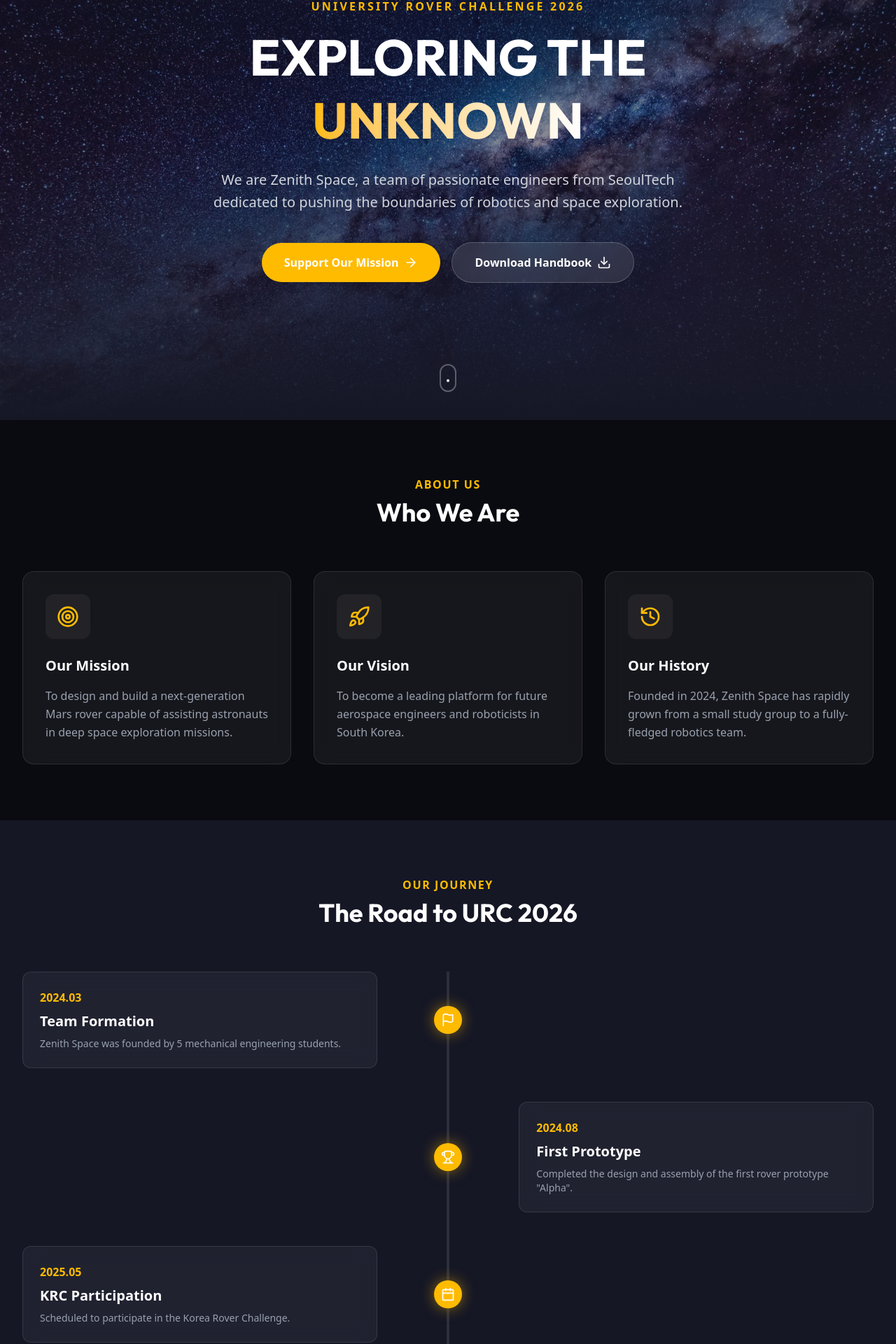
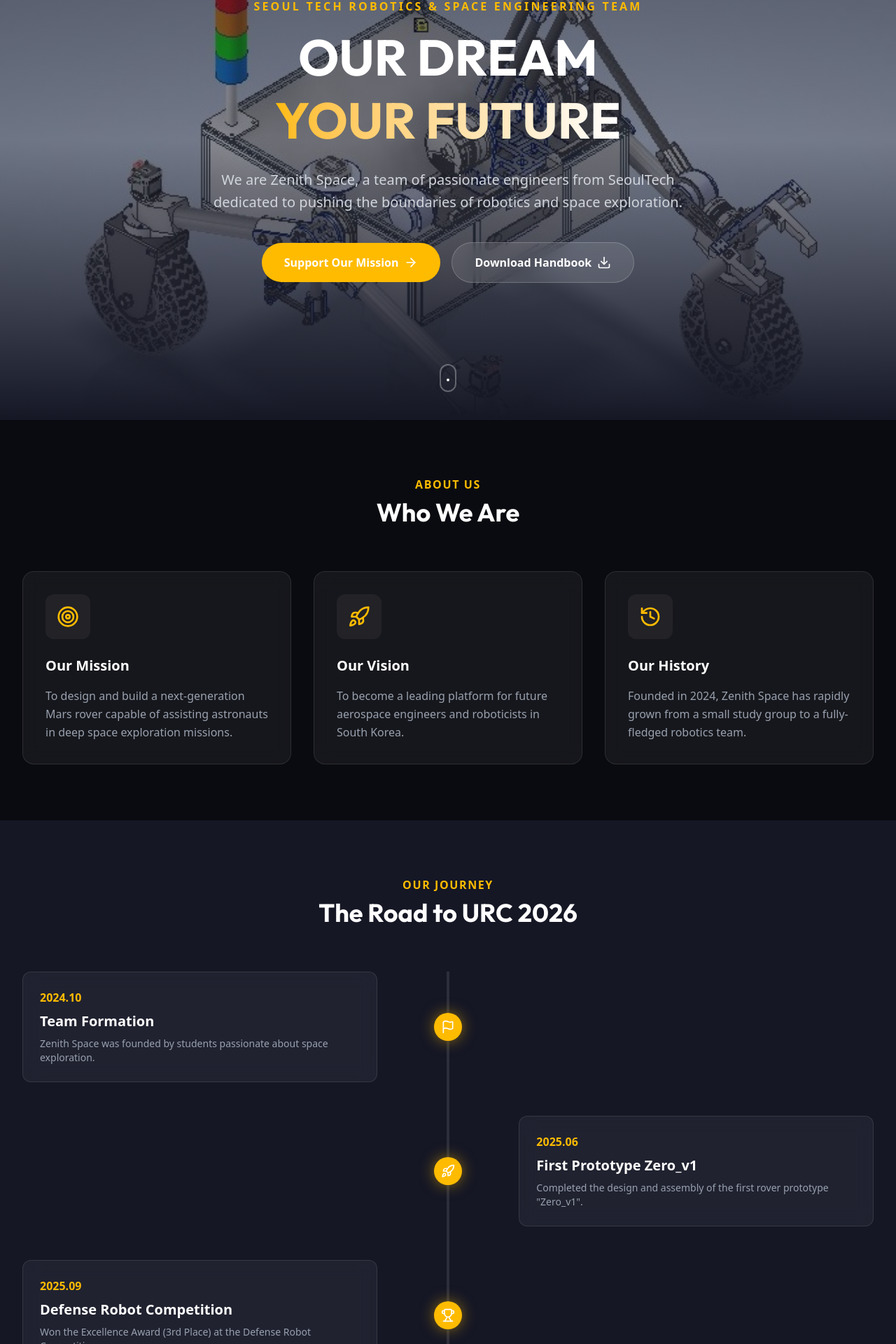
Before and after one commit to ZenithSpace/zenith.github.io, a React (Vite) app in the folder zenith-web/: page / in a window 1280 px wide. Shown: the part 200-2120 px from the top of the page at 70% size. Built offline with nearby package versions, Linux system fonts and the light colour scheme; a web font is replaced by a local one.

Commit message:
Update content: Hero image/text, Journey timeline, Team placeholders

```diff
--- a/zenith-web/src/components/Hero.tsx
+++ b/zenith-web/src/components/Hero.tsx
@@ -1,6 +1,6 @@
 import { motion } from 'framer-motion';
 import { ArrowRight, Download } from 'lucide-react';
-import heroBg from '../assets/hero_bg.jpg';
+import heroBg from '../assets/Zero_v2.jpg';
 import { useLanguage } from '../context/LanguageContext';
 
 const Hero = () => {
--- a/zenith-web/src/components/Journey.tsx
+++ b/zenith-web/src/components/Journey.tsx
@@ -1,5 +1,5 @@
 import { motion } from 'framer-motion';
-import { Calendar, Flag, Trophy, Rocket } from 'lucide-react';
+import { Flag, Trophy, Rocket } from 'lucide-react';
 import { useLanguage } from '../context/LanguageContext';
 
 const Journey = () => {
@@ -7,28 +7,22 @@
 
     const milestones = [
         {
-            year: '2024.03',
-            title: 'Team Formation',
-            description: 'Zenith Space was founded by 5 mechanical engineering students.',
+            year: t('journey.milestones.founded.year'),
+            title: t('journey.milestones.founded.title'),
+            description: t('journey.milestones.founded.desc'),
             icon: <Flag size={20} />
         },
         {
-            year: '2024.08',
-            title: 'First Prototype',
-            description: 'Completed the design and assembly of the first rover prototype "Alpha".',
-            icon: <Trophy size={20} />
+            year: t('journey.milestones.prototype.year'),
+            title: t('journey.milestones.prototype.title'),
+            description: t('journey.milestones.prototype.desc'),
+            icon: <Rocket size={20} />
         },
         {
-            year: '2025.05',
-            title: 'KRC Participation',
-            description: 'Scheduled to participate in the Korea Rover Challenge.',
-            icon: <Calendar size={20} />
-        },
-        {
-            year: '2026.05',
-            title: 'URC 2026',
-            description: 'Aiming to compete in the University Rover Challenge in Utah, USA.',
-            icon: <Rocket size={20} />
+            year: t('journey.milestones.award.year'),
+            title: t('journey.milestones.award.title'),
+            description: t('journey.milestones.award.desc'),
+            icon: <Trophy size={20} />
         }
     ];
 
--- a/zenith-web/src/components/Team.tsx
+++ b/zenith-web/src/components/Team.tsx
@@ -4,12 +4,11 @@
 const Team = () => {
     const { t } = useLanguage();
 
-    const leads = [
-        { name: 'Kim Min-su', role: t('team.roles.lead'), image: 'https://images.unsplash.com/photo-1500648767791-00dcc994a43e?auto=format&fit=crop&q=80&w=200&h=200' },
-        { name: 'Lee Ji-won', role: t('team.roles.mechanical'), image: 'https://images.unsplash.com/photo-1494790108377-be9c29b29330?auto=format&fit=crop&q=80&w=200&h=200' },
-        { name: 'Park Jun-ho', role: t('team.roles.software'), image: 'https://images.unsplash.com/photo-1507003211169-0a1dd7228f2d?auto=format&fit=crop&q=80&w=200&h=200' },
-        { name: 'Choi Su-jin', role: t('team.roles.electrical'), image: 'https://images.unsplash.com/photo-1438761681033-6461ffad8d80?auto=format&fit=crop&q=80&w=200&h=200' },
-    ];
+    const leads = Array(4).fill({
+        name: t('team.comingSoon'),
+        role: t('team.preparing'),
+        image: 'https://images.unsplash.com/photo-1516339901601-2e1b62dc0c45?auto=format&fit=crop&q=80&w=200&h=200'
+    });
 
     return (
         <section id="team" className="py-20 bg-zenith-main relative">
--- a/zenith-web/src/data/translations.ts
+++ b/zenith-web/src/data/translations.ts
@@ -10,9 +10,9 @@
             contact: 'Contact',
         },
         hero: {
-            subtitle: 'UNIVERSITY ROVER CHALLENGE 2026',
-            title: 'EXPLORING THE',
-            titleHighlight: 'UNKNOWN',
+            subtitle: 'SEOUL TECH ROBOTICS & SPACE ENGINEERING TEAM',
+            title: 'OUR DREAM',
+            titleHighlight: 'YOUR FUTURE',
             description: 'We are Zenith Space, a team of passionate engineers from SeoulTech dedicated to pushing the boundaries of robotics and space exploration.',
             supportButton: 'Support Our Mission',
             downloadButton: 'Download Handbook',
@@ -29,6 +29,23 @@
         journey: {
             title: 'Our Journey',
             subtitle: 'The Road to URC 2026',
+            milestones: {
+                founded: {
+                    year: '2024.10',
+                    title: 'Team Formation',
+                    desc: 'Zenith Space was founded by students passionate about space exploration.',
+                },
+                prototype: {
+                    year: '2025.06',
+                    title: 'First Prototype Zero_v1',
+                    desc: 'Completed the design and assembly of the first rover prototype "Zero_v1".',
+                },
+                award: {
+                    year: '2025.09',
+                    title: 'Defense Robot Competition',
+                    desc: 'Won the Excellence Award (3rd Place) at the Defense Robot Competition.',
+                },
+            },
         },
         rover: {
             title: 'The Rover',
@@ -43,13 +60,8 @@
         team: {
             title: 'Our Team',
             subtitle: 'Meet the Crew',
-            roles: {
-                lead: 'Team Lead',
-                mechanical: 'Mechanical Lead',
-                software: 'Software Lead',
-                electrical: 'Electrical Lead',
-                science: 'Science Lead',
-            },
+            comingSoon: 'Coming Soon',
+            preparing: 'Preparing...',
         },
         sponsorship: {
             title: 'Sponsorship',
@@ -101,9 +113,9 @@
             contact: '문의',
         },
         hero: {
-            subtitle: 'UNIVERSITY ROVER CHALLENGE 2026',
-            title: '미지의 세계를',
-            titleHighlight: '탐험하다',
+            subtitle: 'SEOUL TECH ROBOTICS & SPACE ENGINEERING TEAM',
+            title: 'OUR DREAM',
+            titleHighlight: 'YOUR FUTURE',
             description: '우리는 서울과학기술대학교의 열정적인 엔지니어들로 구성된 Zenith Space입니다. 로봇 공학과 우주 탐사의 한계를 뛰어넘기 위해 노력하고 있습니다.',
             supportButton: '후원하기',
             downloadButton: '핸드북 다운로드',
@@ -120,6 +132,23 @@
         journey: {
             title: '우리의 여정',
             subtitle: 'URC 2026을 향한 길',
+            milestones: {
+                founded: {
+                    year: '2024.10',
+                    title: '팀 설립',
+                    desc: '우주 탐사에 열정을 가진 학생들이 모여 Zenith Space를 설립했습니다.',
+                },
+                prototype: {
+                    year: '2025.06',
+                    title: '첫 프로토타입 Zero_v1',
+                    desc: '첫 번째 로버 프로토타입 "Zero_v1"의 설계 및 조립을 완료했습니다.',
+                },
+                award: {
+                    year: '2025.09',
+                    title: '국방로봇경진대회',
+                    desc: '국방로봇경진대회에서 우수상(3위)을 수상했습니다.',
+                },
+            },
         },
         rover: {
             title: '로버',
@@ -134,13 +163,8 @@
         team: {
             title: '팀원 소개',
             subtitle: '크루를 만나보세요',
-            roles: {
-                lead: '팀장',
-                mechanical: '기계 팀장',
-                software: '소프트웨어 팀장',
-                electrical: '전장 팀장',
-                science: '과학 팀장',
-            },
+            comingSoon: '준비 중',
+            preparing: '준비 중...',
         },
         sponsorship: {
             title: '후원',
```
Also changed, not shown: zenith-web/src/assets/Zero_v2.jpg (added).
